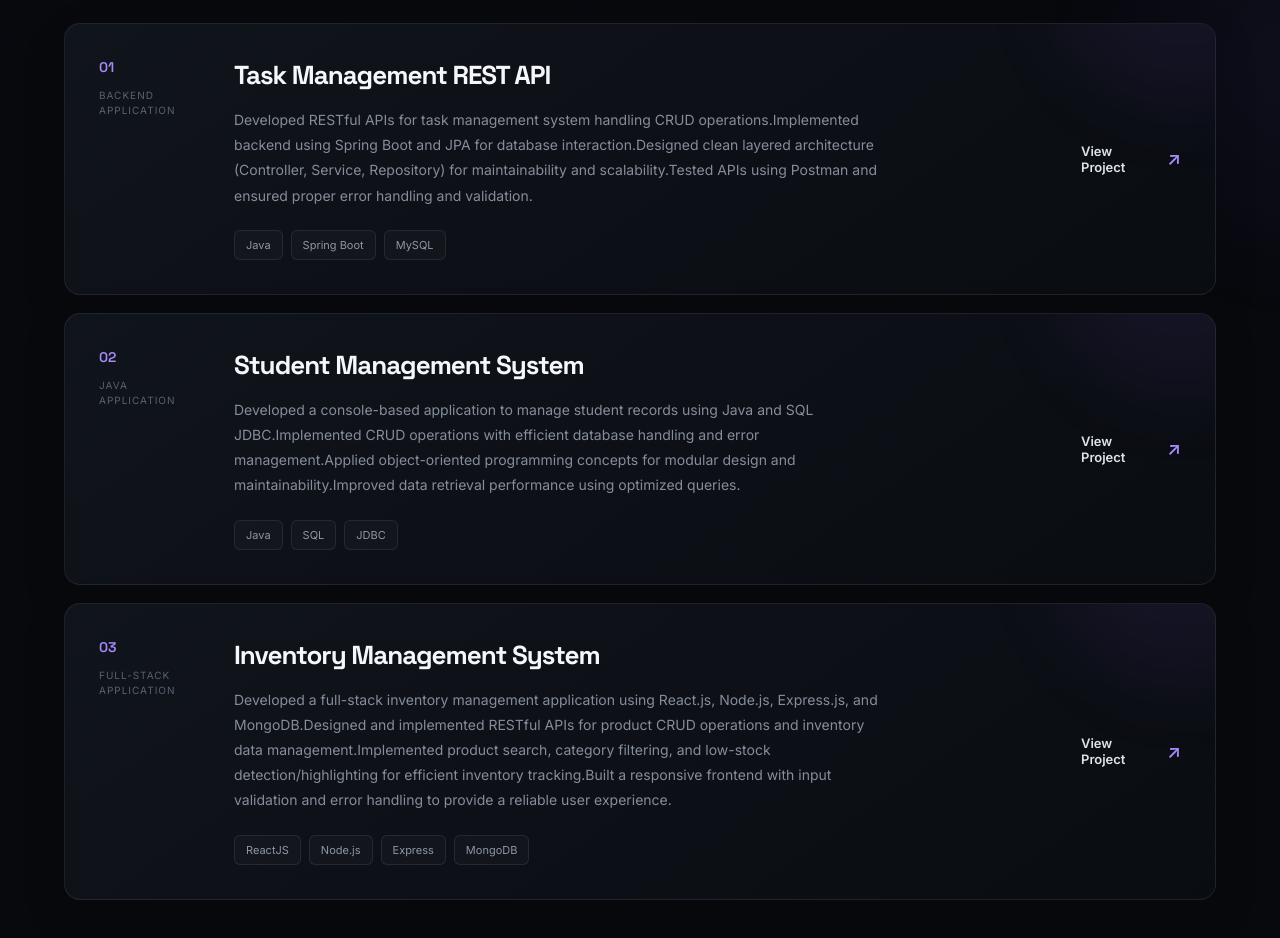
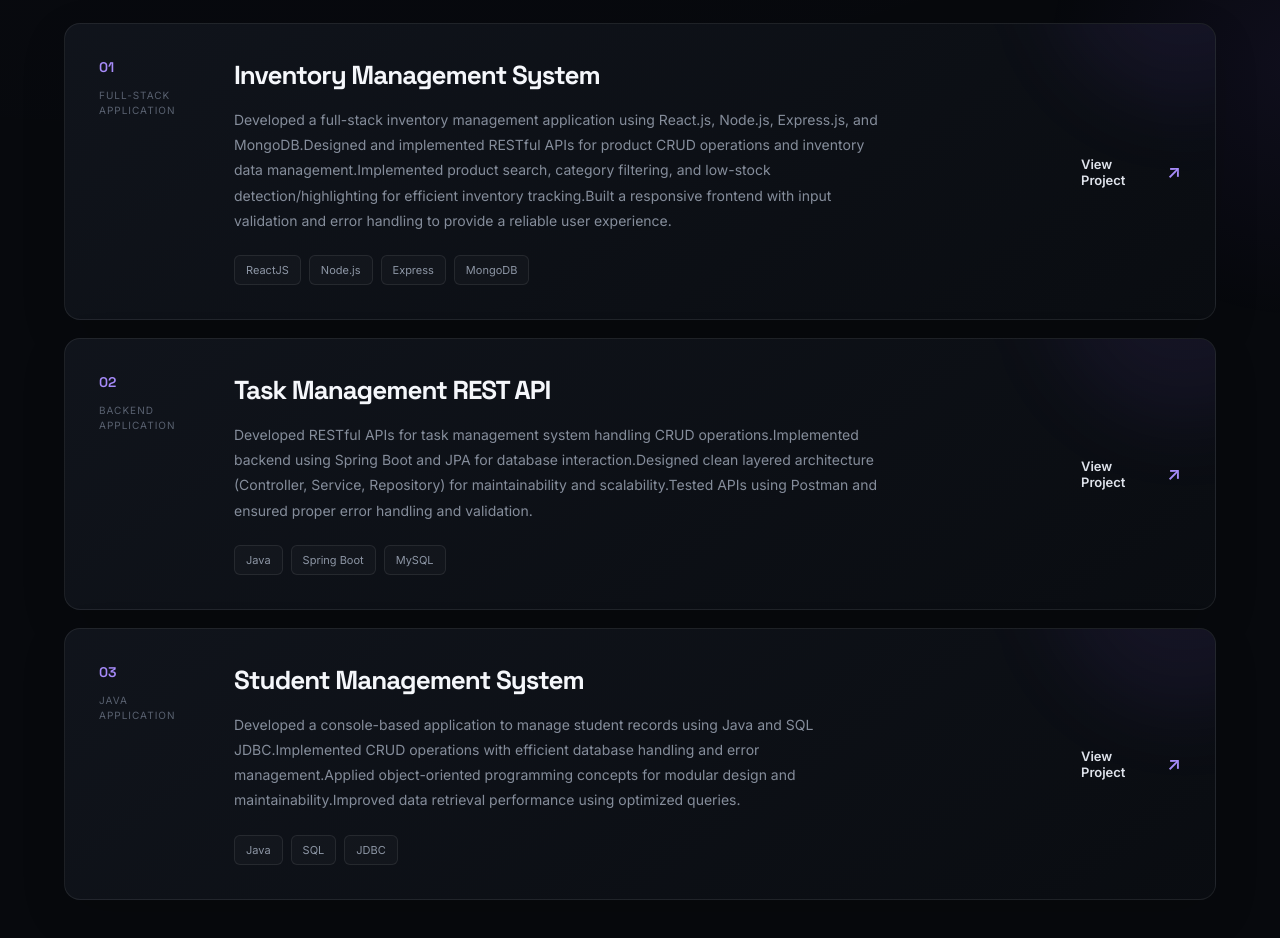
Before and after one commit to praveentech05/Portfolio_Website, a React (Vite) app: page / in a window 1280 px wide. Shown: the part 3120-4058 px from the top of the page. Built offline with nearby package versions, Linux system fonts and the light colour scheme.

Commit message:
Updated Projects Section

```diff
--- a/src/components/Projects.jsx
+++ b/src/components/Projects.jsx
@@ -2,8 +2,23 @@ import Reveal from "./Reveal";
 
 function Projects() {
   const projects = [
-     {
+
+    {
       number: "01",
+      title: "Inventory Management System",
+      description: [
+        "Developed a full-stack inventory management application using React.js, Node.js, Express.js, and MongoDB.",
+        "Designed and implemented RESTful APIs for product CRUD operations and inventory data management.",
+        "Implemented product search, category filtering, and low-stock detection/highlighting for efficient inventory tracking.",
+        "Built a responsive frontend with input validation and error handling to provide a reliable user experience.",
+      ],
+      technologies: ["ReactJS", "Node.js", "Express", "MongoDB"],
+      type: "Full-Stack Application",
+      github: "https://github.com/praveentech05/inventory-management-system"
+    },
+
+    {
+      number: "02",
       title: "Task Management REST API",
       description: [
         "Developed RESTful APIs for task management system handling CRUD operations.",
@@ -18,7 +33,7 @@ function Projects() {
     },
 
     {
-      number: "02",
+      number: "03",
       title: "Student Management System",
       description: [
         "Developed a console-based application to manage student records using Java and SQL JDBC.",
@@ -29,20 +44,6 @@ function Projects() {
       technologies: ["Java", "SQL", "JDBC"],
       type: "Java Application",
       github: "https://github.com/praveentech05/Student_Management_System"
-    },
-
-    {
-      number: "03",
-      title: "Inventory Management System",
-      description: [
-        "Developed a full-stack inventory management application using React.js, Node.js, Express.js, and MongoDB.",
-        "Designed and implemented RESTful APIs for product CRUD operations and inventory data management.",
-        "Implemented product search, category filtering, and low-stock detection/highlighting for efficient inventory tracking.",
-        "Built a responsive frontend with input validation and error handling to provide a reliable user experience.",
-      ],
-      technologies: ["ReactJS", "Node.js", "Express", "MongoDB"],
-      type: "Full-Stack Application",
-      github: "https://github.com/praveentech05/inventory-management-system"
     }
 
   ];
@@ -88,11 +89,11 @@ function Projects() {
 
                 <h3>{project.title}</h3>
 
-                <p>{project.description}</p>
+                {/* <p>{project.description}</p> */}
 
-                {/* <p>{project.description.map((desc) => (
+                <p>{project.description.map((desc) => (
                   <span key={desc}>{desc}</span>
-                ))}</p> */}
+                ))}</p>
 
                 <div className="project-technologies">
                   {project.technologies.map((technology) => (
```
